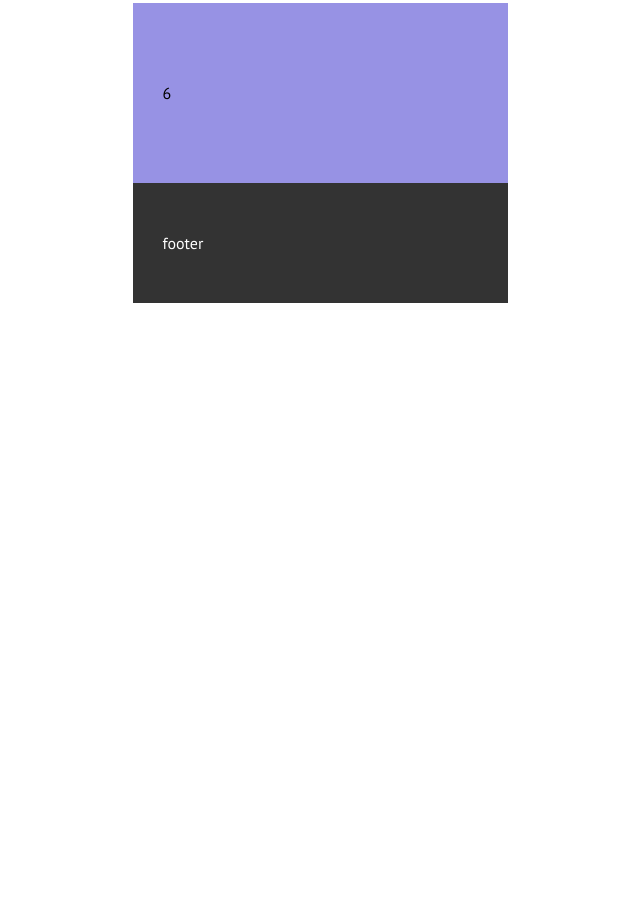
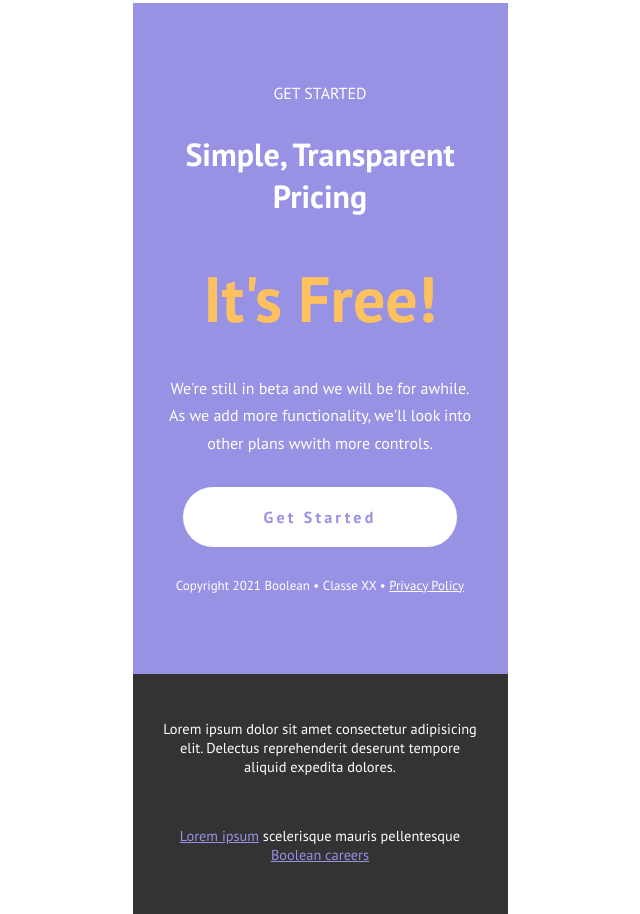
Before and after one commit to sashapoliti/htmlcss-responsive-layout, a plain HTML site: page index.html in a window 1280 px wide. Shown: the part 10430-11344 px from the top of the page, without its empty margins (320-960 px from the left). Before the commit the page ends 10733 px from the top, so only its background shows below. Drawn offline with Linux system fonts and the light colour scheme.

Commit message:
last section & footer complete

```diff
--- a/css/style.css
+++ b/css/style.css
@@ -36,6 +36,11 @@ img {
 }
 .container {
   padding: 50px 30px;
+}
+h1{
+  color: var(--color-color-h1);
+  font-size: 4em;
+  margin: 40px 0;
 }
 h2 {
   font-size: 2em;
@@ -193,13 +198,35 @@ section .right {
   border-radius: 20px;
   letter-spacing: 0;
 }
+#call-to-action .button {
+  background-color: var(--color-odd-bg);
+  color: var(--color-even-bg);
+  padding: 20px 80px;
+  border-radius: 100px;
+}
+.copyright {
+  padding: 0 10px;
+  font-size: small;
+}
+.copyright a {
+  color: var(--color-odd-bg);
+  text-decoration: underline;
+}
 
 /* footer */
 footer {
   background-color: var(--color-footer-bg);
   color: var(--color-odd-bg);
+  font-size: 0.9em;
 }
-
+footer p {
+  line-height: normal;
+  margin-bottom: 50px;
+}
+footer a {
+  color: var(--color-even-bg);
+  text-decoration: underline;
+}
 /* utility */
 .radius-small {
   border-radius: 20px;
--- a/index.html
+++ b/index.html
@@ -26,7 +26,7 @@
           <i class="fa-solid fa-bars"></i>
           <ul>
             <li>
-              <a href="#">Planning</a>
+              <a href="#planning">Planning</a>
             </li>
             <li>
               <a href="#testimonials">Testimonials</a>
@@ -38,7 +38,7 @@
               <a href="about-us">About Us</a>
             </li>
             <li>
-              <a href="#">Get Started</a>
+              <a href="#call-to-action">Get Started</a>
             </li>
           </ul>
         </nav>
@@ -87,7 +87,7 @@
       </section>
 
       <!-- second section -->
-      <section class="bgc-even">
+      <section id="planning" class="bgc-even">
         <div class="container">
           <div class="left">
             <img src="img/planning1.png" alt="Immagine - ragazza planning">
@@ -207,15 +207,27 @@
         </div>
       </section>
 
-
-      <section class="bgc-even">
-        <div class="container">6</div>
+      <!-- sixth section -->
+      <section id="call-to-action" class="bgc-even">
+        <div class="container tc-white text-center">
+          <span>GET STARTED</span>
+          <h2 class="mt-30">Simple, Transparent Pricing</h2>
+          <h1>It's Free!</h1>
+          <p>We're still in beta and we will be for awhile. As we add more functionality, we'll look into other plans wwith more controls.</p>
+          <a class="button" href="#">Get Started</a>
+          <div class="copyright">Copyright 2021 Boolean &#8226; Classe XX &#8226; <a href="#">Privacy Policy</a></div>
+        </div>
       </section>
     </main>
 
     <!-- footer -->
     <footer>
-      <div class="container">footer</div>
+      <div class="container text-center">
+        <p>Lorem ipsum dolor sit amet consectetur adipisicing elit. Delectus reprehenderit deserunt tempore aliquid expedita dolores.</p>
+        <span>
+          <a href="#">Lorem ipsum</a> scelerisque mauris pellentesque <a href="#">Boolean careers</a>
+        </span>
+      </div>
     </footer>
 
   </body>
```
